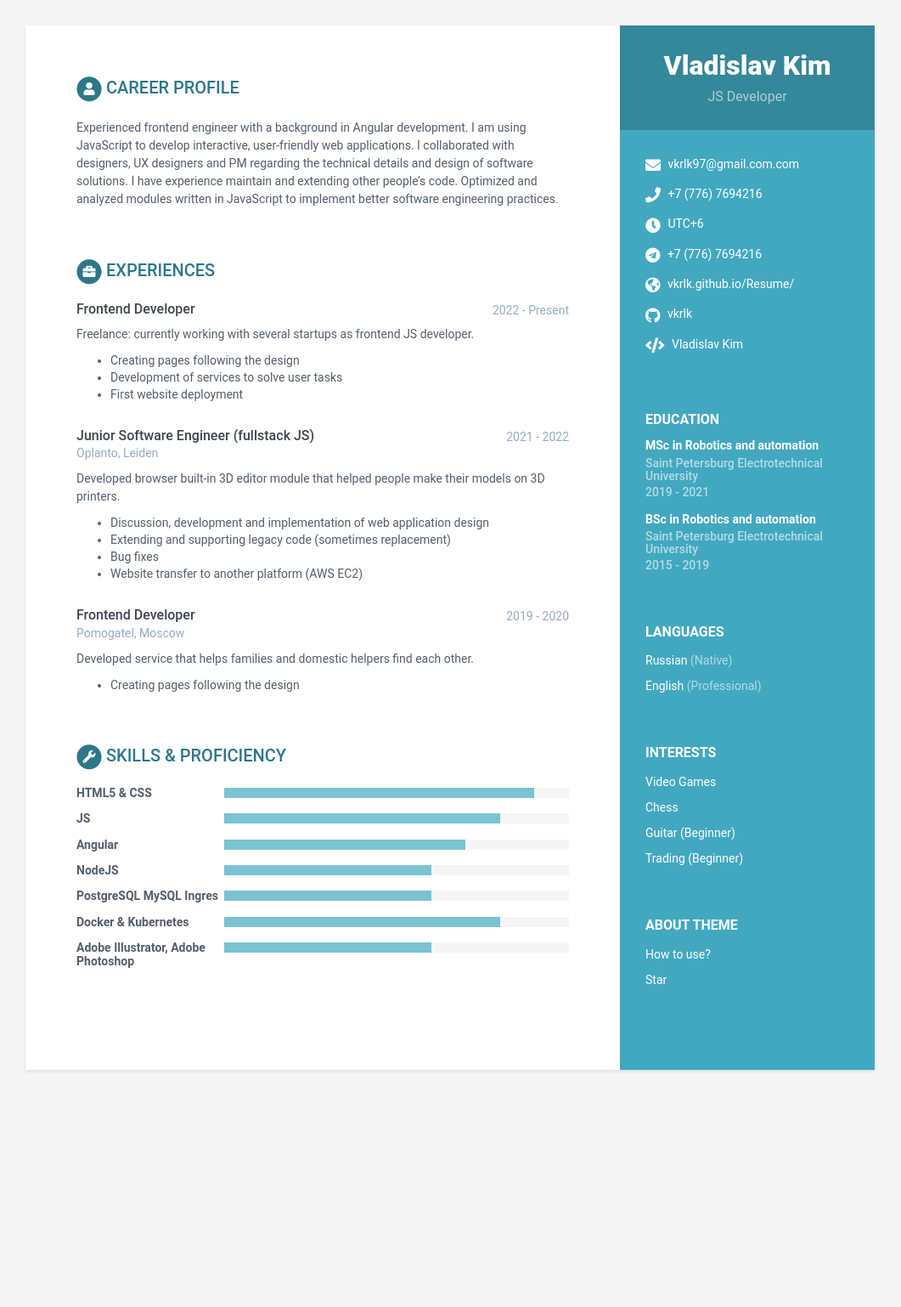
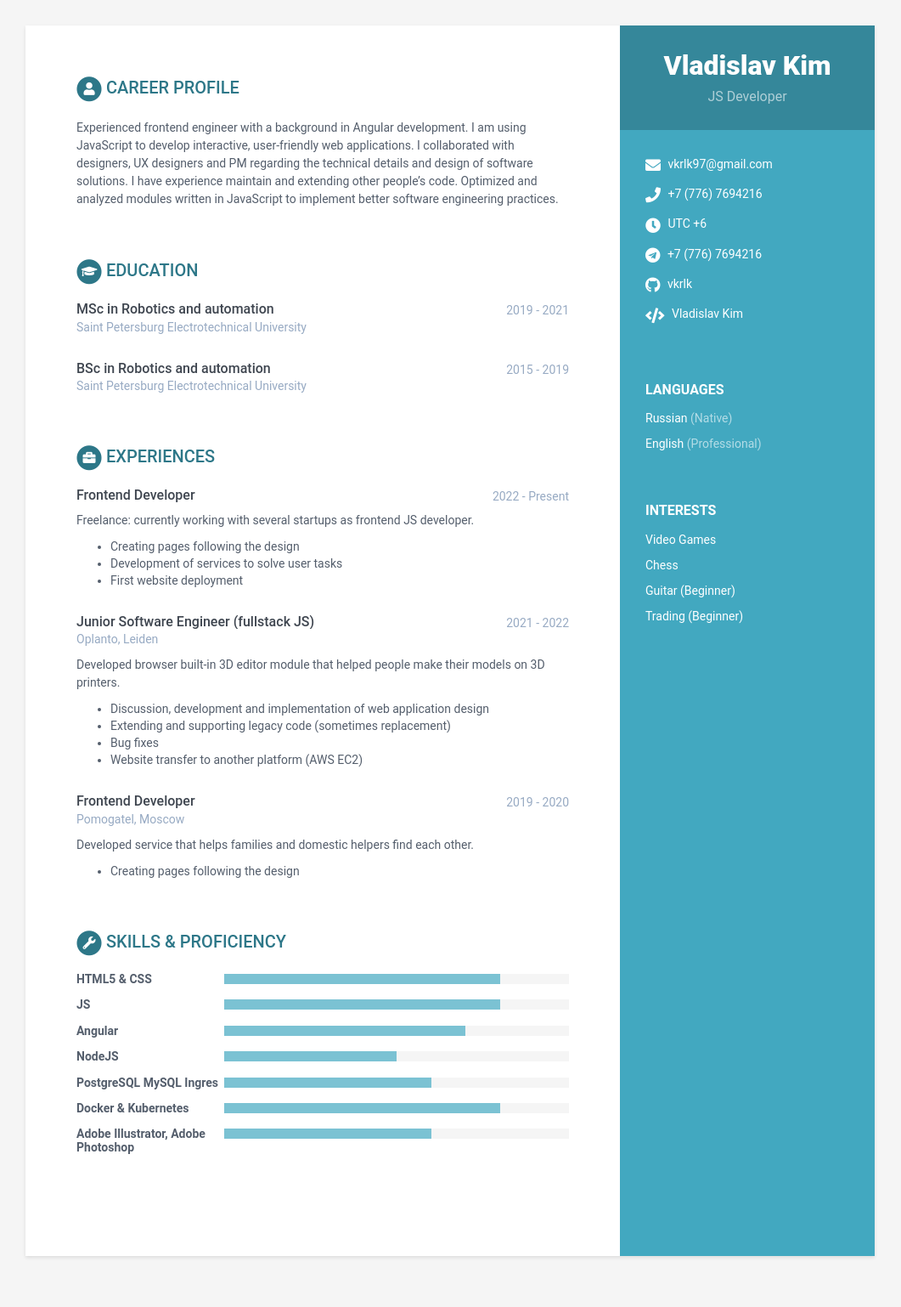
Before and after one commit to VKRLK/CV, a Jekyll site: the page built from index.html, in a window 1280 px wide. Shown: the whole page at 85% size, without its empty margins (110-1171 px from the left). Built offline with Jekyll 4.4.1, drawn with Linux system fonts in a browser that asks for light colours; before the commit the page ends 1319 px from its top, so only the background shows below that; part of the change alters nothing that is shown.

Commit message:
Update data.yml

```diff
--- a/_data/data.yml
+++ b/_data/data.yml
@@ -4,19 +4,17 @@
 
 sidebar:
     position: right # position of the sidebar : left or right
-    about: True # set to False or comment line if you want to remove the "how to use?" in the sidebar
-    education: True # set to False if you want education in main section instead of in sidebar
+    education: False # set to False if you want education in main section instead of in sidebar
 
     # Profile information
     name: Vladislav Kim
     tagline: JS Developer
 
     # Contact data
-    email: vkrlk97@gmail.com.com
+    email: vkrlk97@gmail.com
     phone: +7 (776) 7694216
-    timezone: UTC+6
+    timezone: UTC +6
     citizenship:
-    website: vkrlk.github.io/Resume/ #do not add http://
     github: vkrlk
     telegram: +7 (776) 7694216
     WhatsApp: +7 (776) 7694216
@@ -102,7 +100,7 @@ skills:
 
     toolset:
       - name: HTML5 & CSS
-        level: 90%
+        level: 80%
 
       - name: JS
         level: 80%
@@ -111,7 +109,7 @@ skills:
         level: 70%
 
       - name: NodeJS
-        level: 60%
+        level: 50%
 
       - name: PostgreSQL MySQL Ingres
         level: 60%
```
